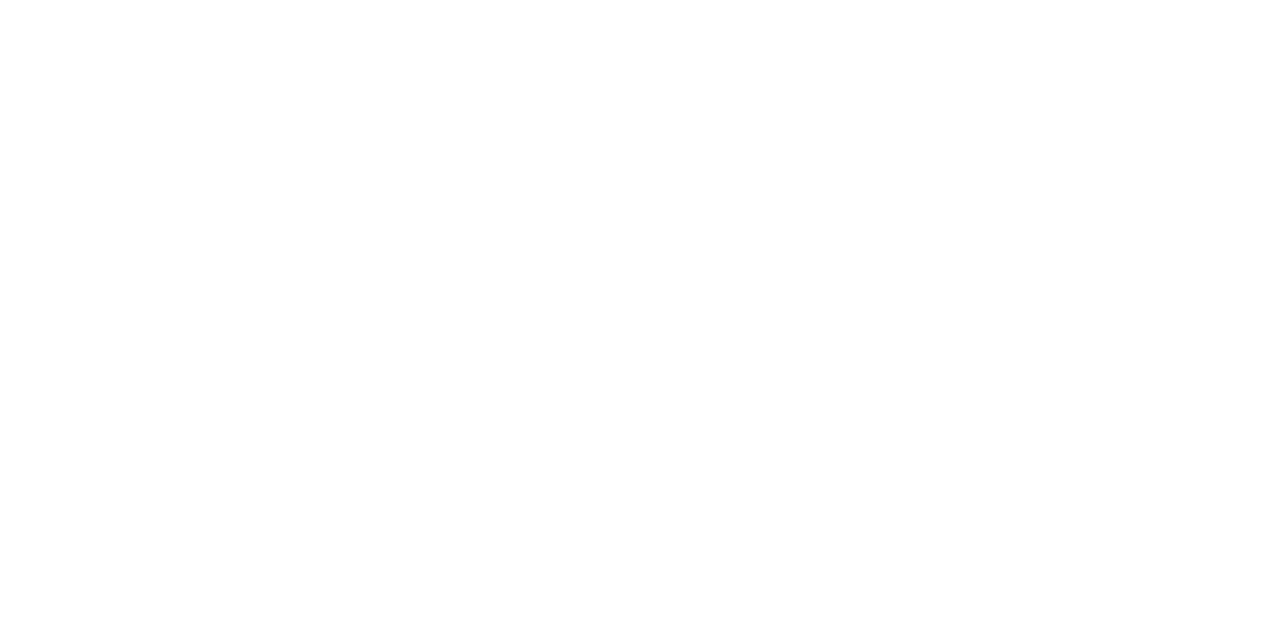
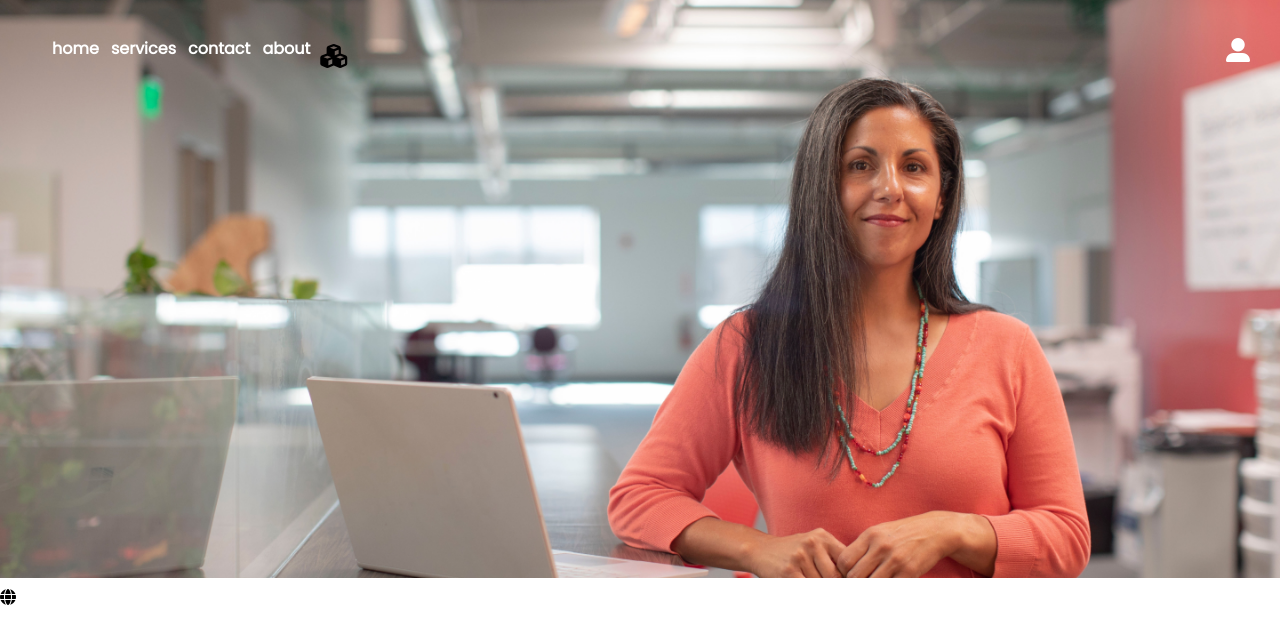
Before and after one commit to Faria-88fc/travel_agency, a plain HTML site: page index.html in a window 1280 px wide. Drawn offline with Linux system fonts and the light colour scheme.

Commit message:
nav added

```diff
--- a/index.html
+++ b/index.html
@@ -8,8 +8,42 @@
 
     <!-- css -->
     <link rel="stylesheet" href="main.css">
+    <!-- font awesome -->
+    <script src="https://kit.fontawesome.com/5830e99d61.js" crossorigin="anonymous"></script>
+
+    <!-- google font -->
+    <link rel="preconnect" href="https://fonts.googleapis.com">
+    <link rel="preconnect" href="https://fonts.gstatic.com" crossorigin>
+    <link href="https://fonts.googleapis.com/css2?family=Merriweather:wght@700&family=Poppins&display=swap" rel="stylesheet">
 </head>
 <body>
+    <header >
+        <nav class="container">
+            <ul class="nav-menu">
+                <li><a href="#">home</a></li>
+                <li><a href="#">services</a></li>
+                <li><a href="#">contact</a></li>
+                <li><a href="#">about</a></li>
+                <i class="fas fa-cubes cube1 "></i>
+            </ul>
+
+            <i class="fas fa-user-alt user1"></i>
+        </nav>
+        <section id="head-img">
+            <img id="img" src="assets/header-1.png" alt="">
+        </section>
+        <section>
+            <i class="fas fa-globe"></i>
+        </section>
+    </header>
+    <main>
+        <section></section>
+        <section></section>
+        <section></section>
+        <section></section>
+        <section></section>
+    </main>
+    <footer></footer>
 
 </body>
 </html>
--- a/main.css
+++ b/main.css
@@ -0,0 +1,55 @@
+/* global */
+body{
+    font-family: 'Poppins', sans-serif;
+    margin: 0;
+}
+
+h1,
+h2,
+h3{
+    font-family: 'Merriweather', serif;
+}
+.container{
+    max-width: 1360px;
+    margin: auto;
+
+}
+
+/* header */
+#img{
+    width: 100%;
+    position: relative;
+
+}
+.nav-menu{
+    list-style: none;
+    display: inline-flex;
+    position: absolute;
+    top: 20px;
+    z-index: 2;
+
+}
+
+.nav-menu a{
+    text-decoration: none;
+    margin-left: 12px;
+    font-size: 1rem;
+    color: white;
+    font-weight: bold;
+}
+.cube1{
+    margin: 8px 10px;
+    font-size: 1.5rem;
+}
+.user1{
+    margin: 8px 10px;
+    font-size: 1.5rem;
+    color:white;
+    position: absolute;
+    top: 30px;
+    right: 20px;
+    z-index: 4;
+    cursor: pointer;
+}
+
+/* nav responsive for mobile */
```
Also changed, not shown: assets/header-1.png (added).
